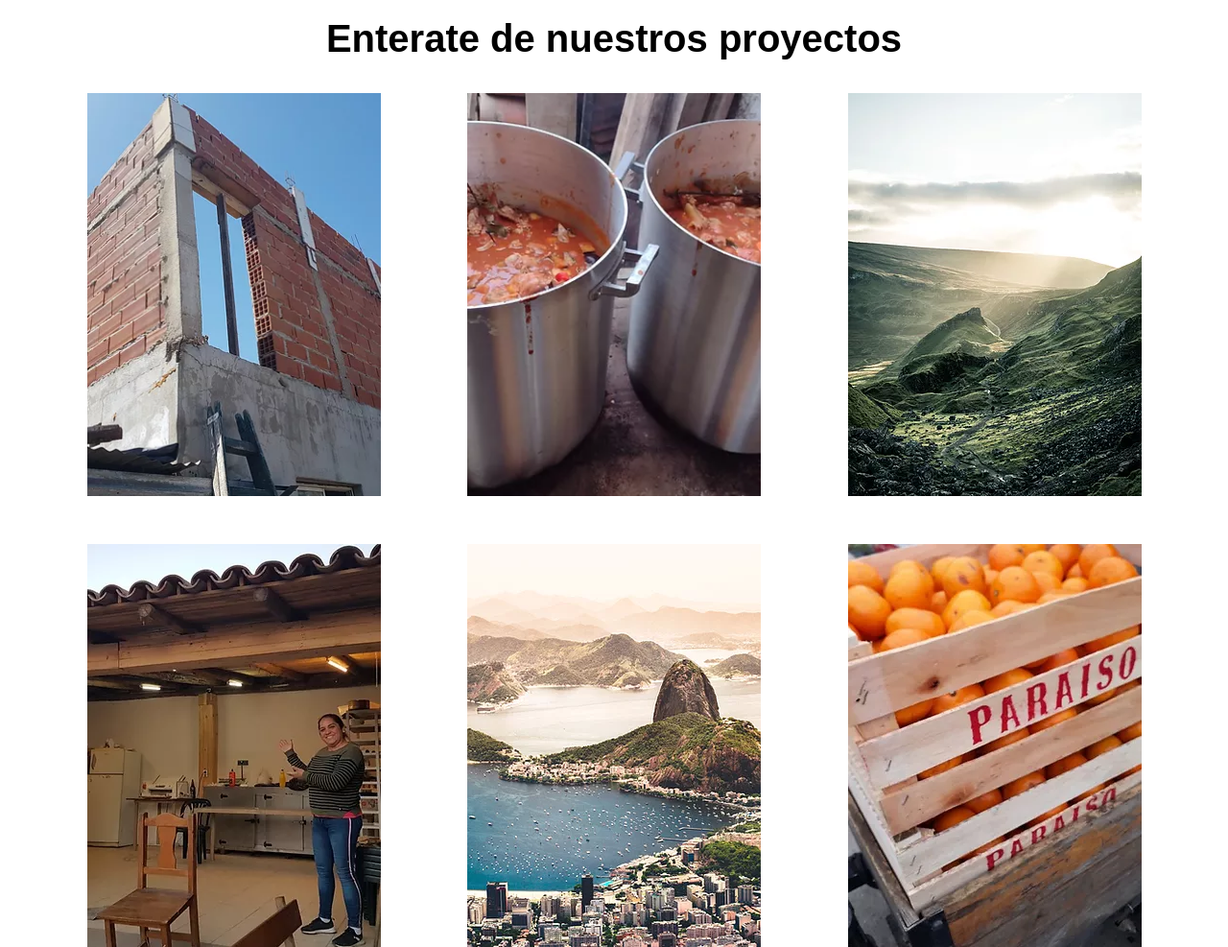
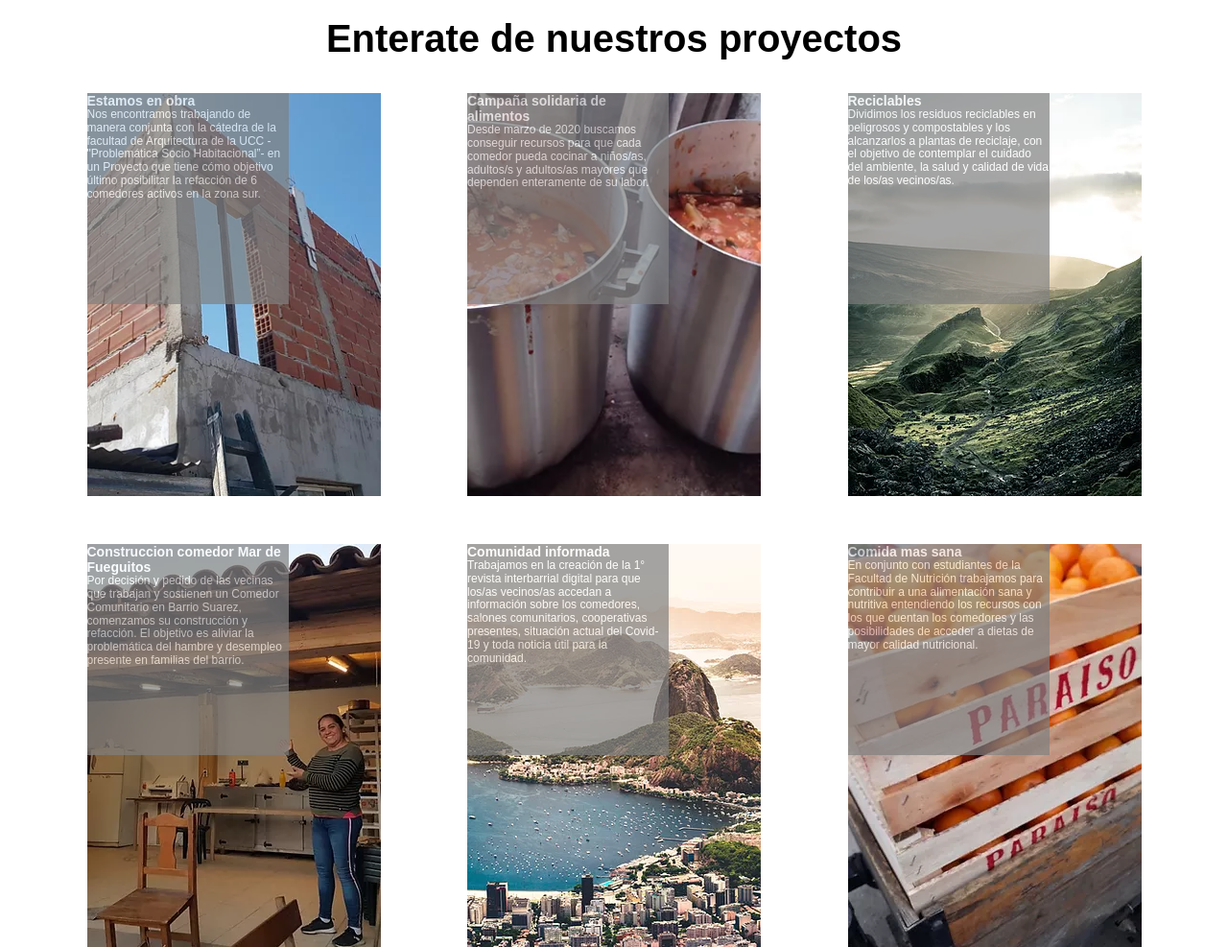
Before and after one commit to LautaroRom/web-en-construccion, a plain HTML site: page index.html in a window 1280 px wide. Shown: the part 1180-2167 px from the top of the page at 96% size. Drawn offline with Linux system fonts and the light colour scheme.

Commit message:
Segundo commit

```diff
--- a/estilo2.css
+++ b/estilo2.css
@@ -338,6 +338,29 @@ p {
 	height: 420px;
 }
 
+.cajaproy {
+	width: 210px;
+	height: 220px;
+	background-color: grey;
+	opacity: 0.7;
+
+}
+
+.cajaproy h6 {
+	font-size: 14px;
+	color: #fff;
+	font-family: sans-serif;
+	opacity: 1;
+
+}
+
+.cajaproy p {
+	font-size: 12px;
+	color: #fff;
+	font-family: sans-serif;
+	opacity: 1;
+}
+
 
 
 
--- a/index.html
+++ b/index.html
@@ -65,19 +65,43 @@
 		</div>
 		<div class="linea2">
 			<div class="proy1">
-
+				<div class="cajaproy">
+					<h6>Estamos en obra</h6>
+					<p>Nos encontramos trabajando de manera conjunta con la cátedra de la facultad de Arquitectura de la UCC -"Problemática Socio Habitacional”- en un Proyecto que tiene cómo objetivo último posibilitar la refacción de 6 comedores activos en la zona sur.</p>
+				</div>
 			</div>
 			<div class="proy2">
-
+				<div class="cajaproy">
+					<h6>Campaña solidaria de alimentos</h6>
+					<p>Desde marzo de 2020 buscamos conseguir recursos para que cada comedor pueda cocinar a niños/as, adultos/s y adultos/as mayores que dependen enteramente de su labor.  </p>
+				</div>
 			</div>
 			<div class="proy3">
-
+				<div class="cajaproy">
+					<h6>Reciclables</h6>
+					<p>Dividimos los residuos reciclables en peligrosos y compostables y los alcanzarlos a plantas de reciclaje, con el objetivo de contemplar el cuidado del ambiente, la salud y calidad de vida de los/as vecinos/as. </p>
+				</div>
 			</div>
 		</div>
 		<div class="linea2">
-			<div class="proy4"></div>
-			<div class="proy5"></div>
-			<div class="proy6"></div>
+			<div class="proy4">
+				<div class="cajaproy">
+					<h6>Construccion comedor Mar de Fueguitos</h6>
+					<p>Por decisión y pedido de las vecinas que trabajan y sostienen un Comedor Comunitario en Barrio Suarez, comenzamos su construcción y refacción. El objetivo es aliviar la problemática del hambre y desempleo presente en familias del barrio.</p>
+				</div>
+			</div>
+			<div class="proy5">
+				<div class="cajaproy">
+					<h6>Comunidad informada</h6>
+					<p>Trabajamos en la creación de la 1° revista interbarrial digital para que los/as vecinos/as accedan a información sobre los comedores, salones comunitarios, cooperativas presentes, situación actual del Covid-19 y toda noticia útil para la comunidad. </p>
+				</div>
+			</div>
+			<div class="proy6">
+				<div class="cajaproy">
+					<h6>Comida mas sana</h6>
+					<p>En conjunto con estudiantes de la Facultad de Nutrición trabajamos para contribuir a una alimentación sana y nutritiva entendiendo los recursos con los que cuentan los comedores y las posibilidades de acceder a dietas de mayor calidad nutricional.</p>
+				</div>
+			</div>
 		</div>
 
 	</div>
```
